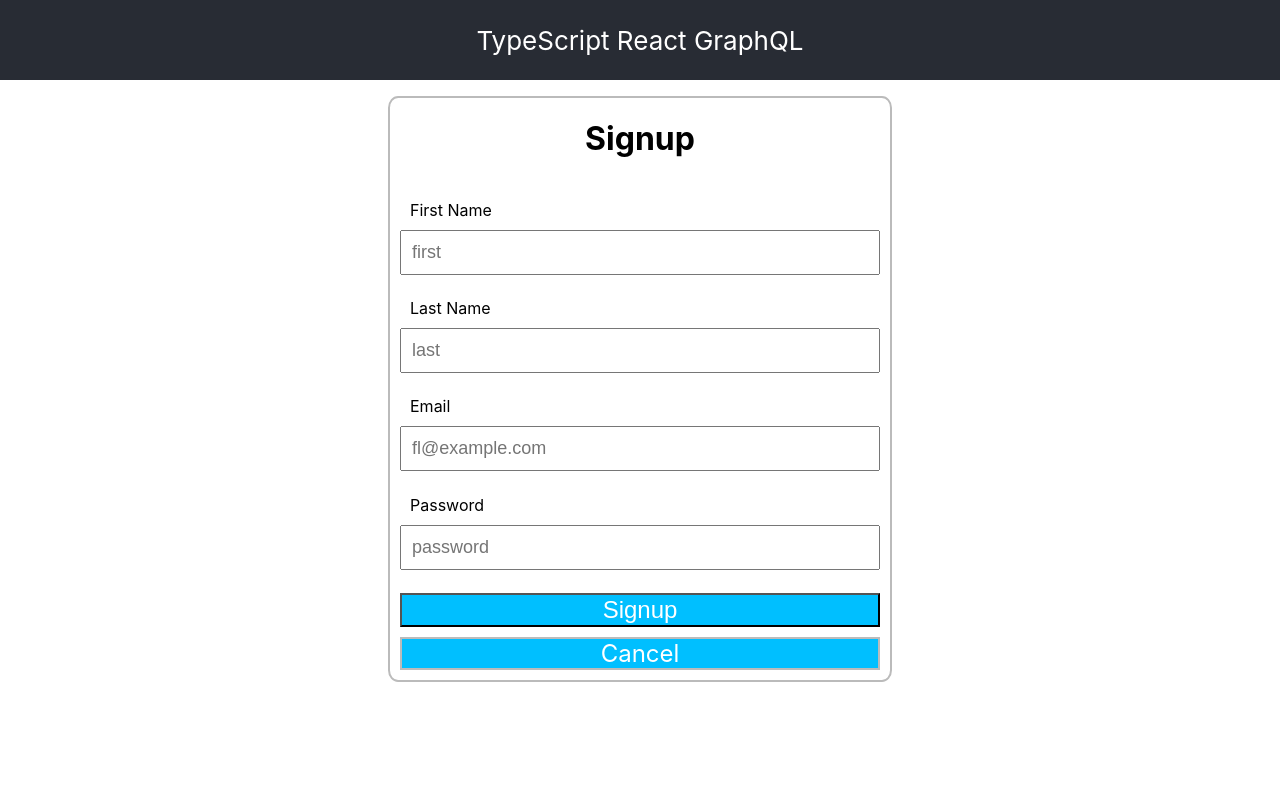
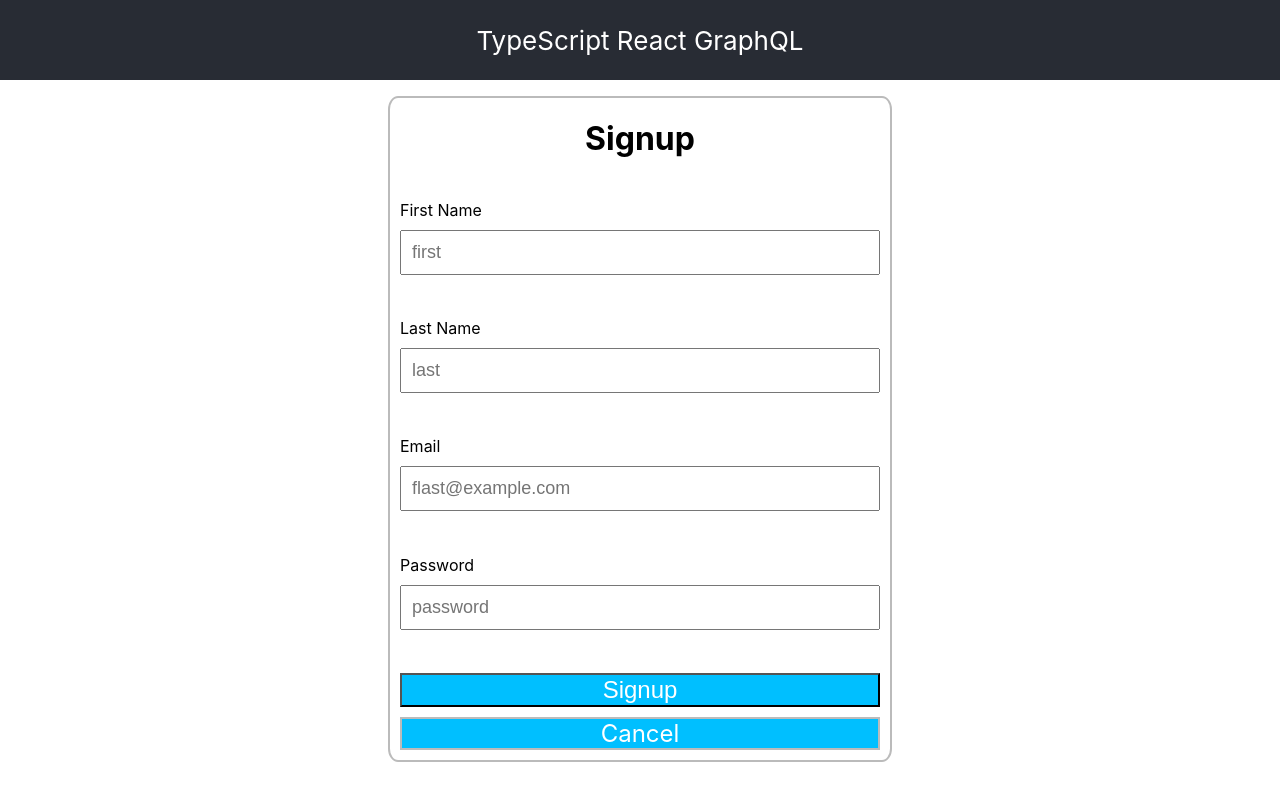
Before and after one commit to josephttran/ts-graphql-koa-sql-react, a React (Create React App) app in the folder frontend/: page /register in a window 1280 px wide. Built offline with nearby package versions, Linux system fonts and the light colour scheme.

Commit message:
Add form validation

```diff
--- a/frontend/src/components/login/Login.css
+++ b/frontend/src/components/login/Login.css
@@ -1,7 +1,7 @@
 .Login {
   margin: auto;
-  margin-top: 10vh;
-  width: 100%;
+  margin-top: 5vh;
+  width: 90%;
   border: 2px #bbb solid;
   border-radius: 2%;
 }
@@ -19,7 +19,7 @@
 }
 
 .Form-label {
-  padding: 10px;
+  margin: 10px 0px;
   box-sizing: border-box;
   width: 100%;
   font-size: 16px;
@@ -35,6 +35,7 @@
 
 .Login-form > .Form-group > button {
   margin-top: 10px;
+  padding: 5px;
   background-color: deepskyblue;
   color: #fff;
   font-size: 24px;
@@ -46,21 +47,28 @@
 }
 
 .Login-form > .Form-group > a {
-  margin-top: 5px;
+  margin: 5px 0px;
   padding: 5px;
   background-color: #fff;
   color: deepskyblue;
   border: 2px solid deepskyblue;
   border-radius: 2%;
   font-size: 18px;
+  text-align: center;
 }
 
 .Login-form > .Form-group > a:hover {
   cursor: pointer;
 }
 
+.Error {
+  color: red;
+  text-align: left;
+}
+
 @media (min-width: 680px) {
   .Login {
+    margin-top: 10vh;
     width: 500px;
   }
 }
--- a/frontend/src/components/login/Login.tsx
+++ b/frontend/src/components/login/Login.tsx
@@ -1,12 +1,9 @@
 import React from 'react';
-import { Formik, Field, Form, FormikActions } from 'formik';
+import { Formik, Field, Form, FormikActions, ErrorMessage } from 'formik';
 
+import { LoginValues } from '../../interfaces/formInterface';
+import { validateLoginForm } from '../../utils/validation';
 import './Login.css';
-
-interface Values {
-  email: string;
-  password: string
-}
 
 const Login = () => {
   return(
@@ -20,29 +17,29 @@ const Login = () => {
             email: '',
             password: ''
           }}
-          onSubmit={(values: Values, { setSubmitting }: FormikActions<Values>) => {
+          onSubmit={(values: LoginValues, { setSubmitting }: FormikActions<LoginValues>) => {
             setTimeout(() => {
               console.log(JSON.stringify(values));
               setSubmitting(false);
             }, 500);
           }}
+          validate={(values) => {
+            return validateLoginForm(values);
+          }}
           render={() => (
             <Form className='Login-form'>
               <div className='Form-group'>
-                <div className='Form-label'>
-                  <label htmlFor='email'>Email</label>
-                </div>
-                <div>
-                  <Field className='Form-input' id='email' name='email' placeholder='fl@example.com' type='email' />
-                </div>
+                <label htmlFor='email'>
+                  <div className='Form-label'>Email</div>
+                </label>
+                <Field className='Form-input' id='email' name='email' placeholder='fl@example.com' type='email' />
+                <ErrorMessage className='Error' name='email' component='div' />
               </div>
               <div className='Form-group'>
-                <div className='Form-label'>
-                  <label htmlFor='password'>Password</label>
-                </div>
-                <div>
-                  <Field className='Form-input' id='password' name='password' placeholder='password' type='password' />
-                </div>
+                <label htmlFor='password'>
+                  <div className='Form-label'>Password</div>
+                </label>
+                <Field className='Form-input' id='password' name='password' placeholder='password' type='password' />
               </div>
               <div className='Form-group'>
                 <button type='submit' style={{ display: 'block' }}>Login</button>
--- a/frontend/src/components/register/Register.css
+++ b/frontend/src/components/register/Register.css
@@ -1,14 +1,14 @@
 .Register {
   margin: auto;
   margin-top: 2vh;
-  width: 100%;
+  width: 90%;
   border: 2px #bbb solid;
   border-radius: 2%;
 }
 
 .Register-form {
   padding: 10px;
-  height: 60vh;
+  height: 70vh;
 
   display: flex;
   flex-direction: column;
@@ -21,7 +21,7 @@
 }
 
 .Form-label {
-  padding: 10px;
+  margin: 10px 0px;
   box-sizing: border-box;
   width: 100%;
   font-size: 16px;
@@ -52,10 +52,16 @@
   color: #fff;
   border: 2px solid #bbb;
   font-size: 24px;
+  text-align: center;
 }
 
 .Register-form > .Form-group > a:hover {
   background-color: red;
+}
+
+.Error {
+  color: red;
+  text-align: left;
 }
 
 @media (min-width: 680px) {
--- a/frontend/src/components/register/Register.tsx
+++ b/frontend/src/components/register/Register.tsx
@@ -1,14 +1,9 @@
 import React from 'react';
-import { Formik, Field, Form, FormikActions } from 'formik';
+import { Formik, Field, Form, FormikActions, ErrorMessage } from 'formik';
 
+import { RegisterValues } from '../../interfaces/formInterface';
+import { validateRegisterForm } from '../../utils/validation';
 import './Register.css';
-
-interface Values {
-  firstName: string;
-  lastName: string;
-  email: string;
-  password: string
-}
 
 const Register = () => {
   return(
@@ -16,53 +11,51 @@ const Register = () => {
       <div className='Register-header'>
         <h1>Signup</h1>
       </div>
-      <div>
       <Formik
         initialValues={{
-            firstName: '',
-            lastName: '',
+          firstname: '',
+          lastname: '',
           email: '',
           password: ''
         }}
-          onSubmit={(values: Values, { setSubmitting }: FormikActions<Values>) => {
+        onSubmit={(values: RegisterValues, { setSubmitting }: FormikActions<RegisterValues>) => {
           setTimeout(() => {
             console.log(JSON.stringify(values));
             setSubmitting(false);
           }, 500);
         }}
+        validate={(values) => {
+          return validateRegisterForm(values);
+        }}
         render={() => (
           <Form className='Register-form'>
             <div className='Form-group'>
-                <div className='Form-label'>
-                  <label htmlFor='firstName'>First Name</label>
-                </div>
-                <div className='field'>
-                  <Field className='Form-input' id='firstName' name='firstName' placeholder='first' type='text' />
-                </div>
+              <label htmlFor='firstname'>
+                <div className='Form-label'>First Name</div>
+                <Field className='Form-input' id='firstname' name='firstname' placeholder='first' type='text' />
+              </label>
+              <ErrorMessage className='Error' name='firstname' component='div' />
             </div>
             <div className='Form-group'>
-                <div className='Form-label'>
-                  <label htmlFor='lastName'>Last Name</label>
-                </div>
-                <div>
-                  <Field className='Form-input' id='lastName' name='lastName' placeholder='last' type='text' />
-                </div>
+              <label htmlFor='lastname'>
+                <div className='Form-label'>Last Name</div>
+                <Field className='Form-input' id='lastname' name='lastname' placeholder='last' type='text' />
+              </label>
+              <ErrorMessage className='Error' name='lastname' component='div' />
             </div>
             <div className='Form-group'>
-                <div className='Form-label'>
-                  <label htmlFor='email'>Email</label>
-                </div>
-                <div>
-                  <Field className='Form-input' id='email' name='email' placeholder='fl@example.com' type='email' />
-                </div>
+              <label htmlFor='email'>
+                <div className='Form-label'>Email</div>
+                <Field className='Form-input' id='email' name='email' placeholder='flast@example.com' type='email' />
+              </label>
+              <ErrorMessage className='Error' name='email' component='div' />
             </div>
             <div className='Form-group'>
-                <div className='Form-label'>
-                  <label htmlFor='password'>Password</label>
-                </div>
-                <div>
+              <label htmlFor='password'>
+                <div className='Form-label'>Password</div>
                 <Field className='Form-input' id='password' name='password' placeholder='password' type='password' />
-                </div>
+              </label>
+              <ErrorMessage className='Error' name='password' component='div' />
             </div>
             <div className='Form-group'>
               <button type='submit' style={{ display: 'block' }}>Signup</button>
@@ -72,7 +65,6 @@ const Register = () => {
         )}
       />
     </div>
-    </div>
   )
 };
 
--- /dev/null
+++ b/frontend/src/interfaces/formInterface.tsx
@@ -0,0 +1,11 @@
+export interface LoginValues {
+  email: string;
+  password: string
+}
+
+export interface RegisterValues {
+  firstname: string;
+  lastname: string;
+  email: string;
+  password: string
+}
--- /dev/null
+++ b/frontend/src/utils/validation.tsx
@@ -0,0 +1,73 @@
+import { LoginValues, RegisterValues } from '../interfaces/formInterface';
+
+export function validateFirstName(value: string) {
+  let error = '';
+
+  if (!value) {
+    error = 'First name required';
+  } else if (value.length < 2) {
+    error = 'Minimum length is 2';
+  }
+  return error;
+}
+
+export function validateLastName(value: string) {
+  let error = '';
+
+  if (!value) {
+    error = 'Last name required';
+  } else if (value.length < 2) {
+    error = 'Minimum length is 2';
+  }
+  return error;
+}
+
+export function validateEmail(value: string) {
+  let error = '';
+
+  if (!value) {
+    error = 'Email required';
+  } else if (!/^[A-Z0-9._%+-]+@[A-Z0-9.-]+\.[A-Z]{2,4}$/i.test(value)) {
+    error = 'Invalid email address';
+  }
+  return error;
+}
+
+export function validatePassword(value: string, minLen: number) {
+  let error = '';
+
+  if (!value) {
+    error = 'Password required';
+  } else if (minLen != 1 && value.length < minLen) {
+    error = 'password too short';
+  }
+  return error;
+}
+
+export function validateLoginForm(values: LoginValues) {
+  let errors = {
+    email: '',
+    password: ''
+  }
+
+  errors.email = validateEmail(values.email);
+  errors.password = validatePassword(values.password, 1);
+
+  return errors;
+}
+
+export function validateRegisterForm(values: RegisterValues) {
+  let errors = {
+    firstname: '',
+    lastname: '',
+    email: '',
+    password: ''
+  }
+
+  errors.firstname = validateFirstName(values.firstname);
+  errors.lastname = validateLastName(values.lastname);
+  errors.email = validateEmail(values.email);
+  errors.password = validatePassword(values.password, 8);
+
+  return errors;
+}
```
Lines whose indentation alone changed are shown as unchanged.
